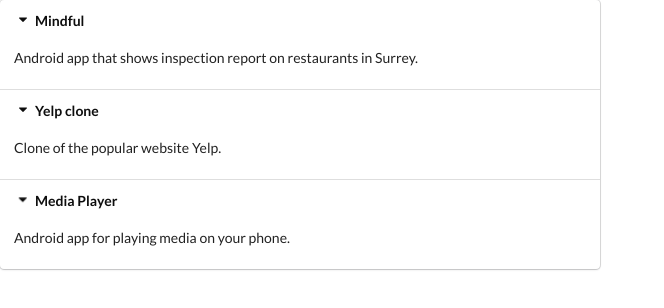
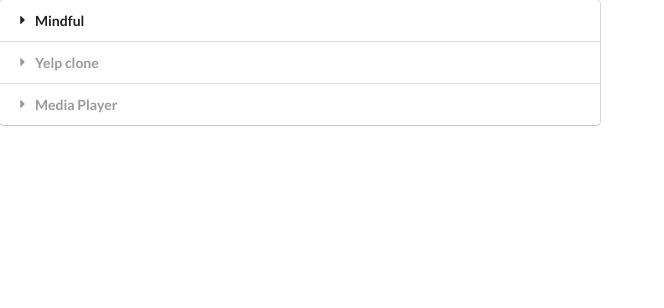
Before and after one commit to saqibhasib/info-widget-app, a React (Create React App) app: page / in a window 1280 px wide. Shown: the top 308 px of the page, without its empty margins (0-664 px from the left). Built offline with nearby package versions, Linux system fonts and the light colour scheme.

Commit message:
Completed Accordion component

```diff
--- a/src/Components/Accordion.js
+++ b/src/Components/Accordion.js
@@ -1,22 +1,27 @@
-import React from 'react';
+import React, { useState } from 'react';
 
 const Accordion = ({ items }) =>  {
 
+    const [activeIndex, setActiveIndex] = useState(null);
+
     const onTitleClick = (index) => {
-        console.log("title clicked at index ", index);
+        setActiveIndex(index);
     }
 
     const renderedItems = items.map((item, index) => {
+
+        const active = index === activeIndex ? 'active' : '';
+
         return (
             <React.Fragment key={item.title}>
                 <div
-                    className="title active"
+                    className={`title ${active}`}
                     onClick={() => onTitleClick(index)}
                 >
                     <i className='dropdown icon'></i>
                     {item.title}
                 </div>
-                <div className="content active">
+                <div className={`content ${active}`}>
                     <p>{item.content}</p>
                 </div>
             </React.Fragment>
```
